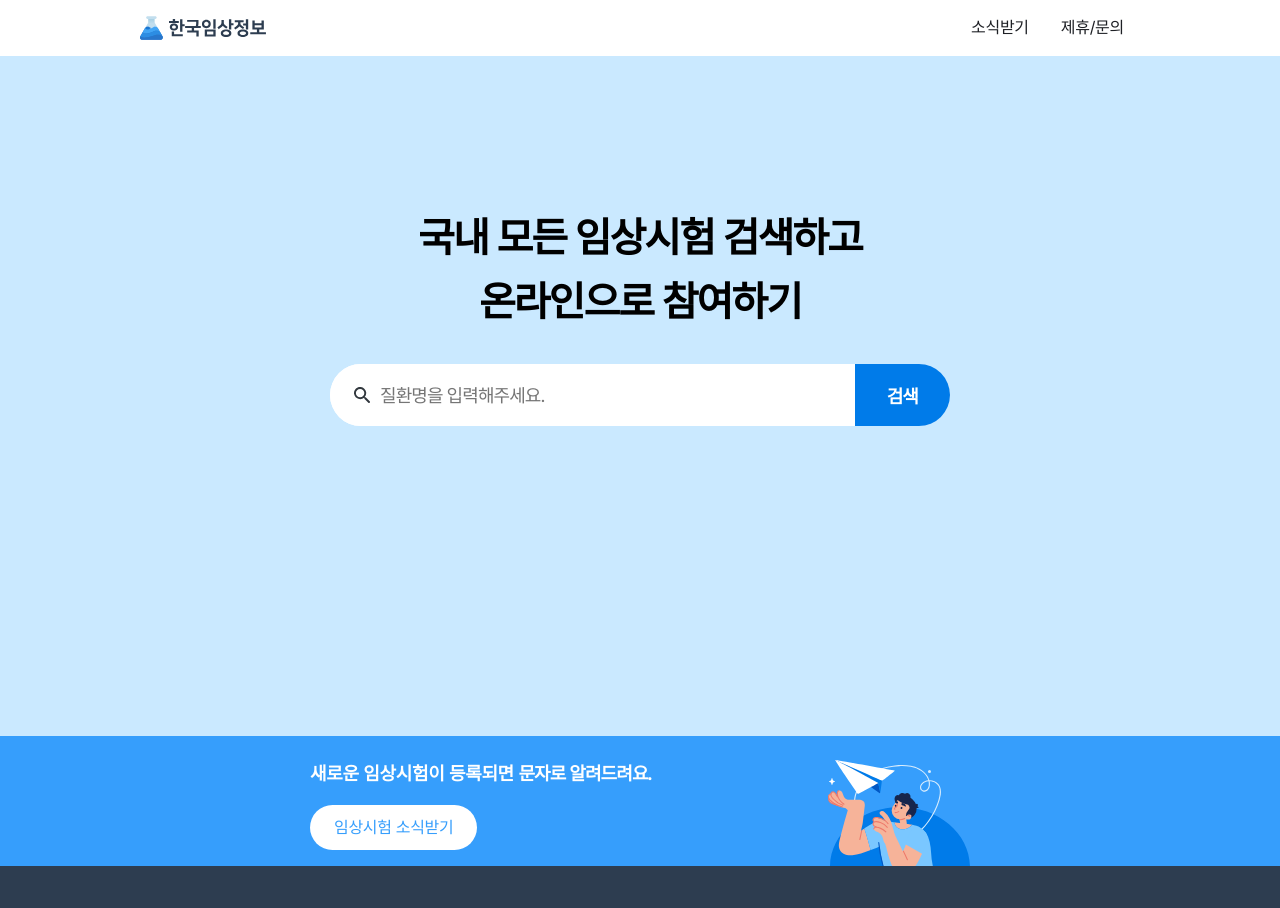
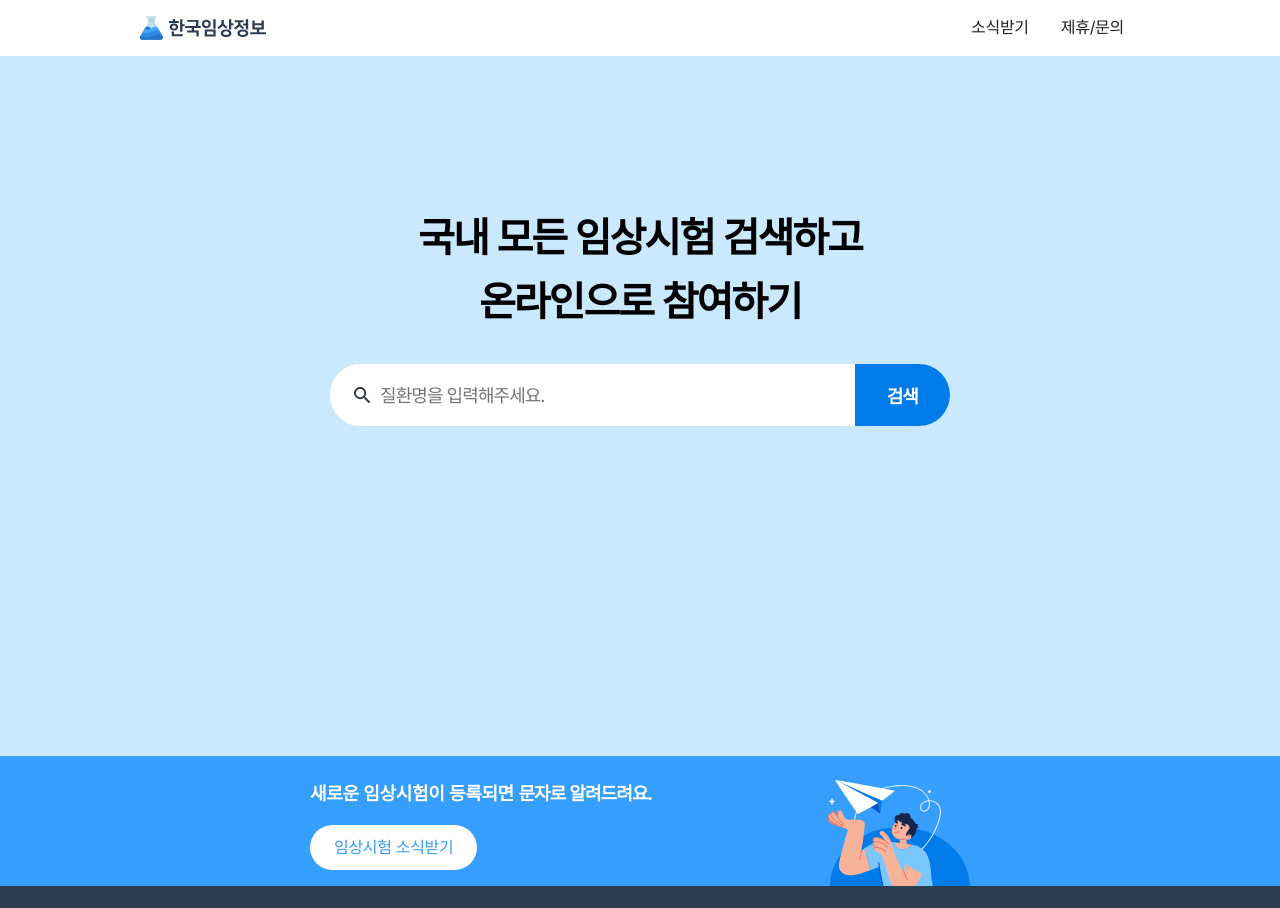
Before and after one commit to leewooseong/B-search-clinical, a React (Create React App) app: page / in a window 1280 px wide. Shown: the top 908 px of the page. Built offline with nearby package versions, Linux system fonts and the light colour scheme.

Commit message:
Update SectionDecoration.module.scss

```diff
--- a/src/routes/Main/SectionDecoration/SectionDecoration.module.scss
+++ b/src/routes/Main/SectionDecoration/SectionDecoration.module.scss
@@ -10,7 +10,7 @@ section {
     max-width: 660px;
     height: 130px;
     padding: 24px 0 16px;
-    margin: auto;
+    margin: 20px auto 0;
     overflow: hidden;
 
     h1 {
```
